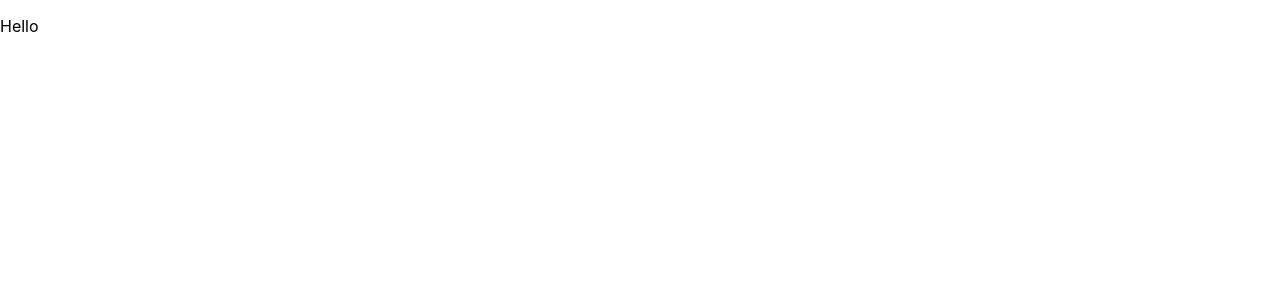
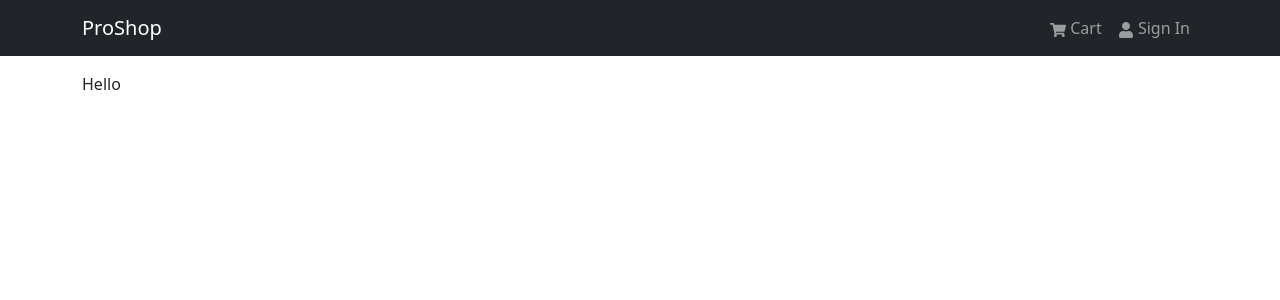
Before and after one commit to pranavbansal2809/proshop-v2-MERN, a React (Create React App) app in the folder frontend/: page / in a window 1280 px wide. Shown: the top 300 px of the page. Built offline with nearby package versions, Linux system fonts and the light colour scheme.

Commit message:
Adding Header

```diff
--- a/frontend/package.json
+++ b/frontend/package.json
@@ -6,8 +6,11 @@
     "@testing-library/jest-dom": "^5.16.5",
     "@testing-library/react": "^13.4.0",
     "@testing-library/user-event": "^13.5.0",
+    "bootstrap": "^5.3.3",
     "react": "^18.2.0",
+    "react-bootstrap": "^2.10.2",
     "react-dom": "^18.2.0",
+    "react-icons": "^5.2.1",
     "react-scripts": "5.0.1",
     "web-vitals": "^2.1.4"
   },
--- a/frontend/src/App.js
+++ b/frontend/src/App.js
@@ -1,6 +1,16 @@
+import { Container } from "react-bootstrap"
+import Header from "./components/Header"
+
 const App = () => {
   return (
-    <p>Hello</p>
+    <>
+      <Header/>
+      <main className='py-3'>
+        <Container>
+          <p>Hello</p>
+        </Container>
+      </main>
+    </>
   )
 }
 
--- /dev/null
+++ b/frontend/src/components/Header.jsx
@@ -0,0 +1,23 @@
+import {Navbar, Nav, Container} from 'react-bootstrap'
+import {FaShoppingCart, FaUser} from 'react-icons/fa'
+
+const Header = () => {
+  return (
+    <header>
+        <Navbar bg='dark' variant='dark' expand='lg' collapseOnSelect>
+            <Container>
+                <Navbar.Brand href='/'>ProShop</Navbar.Brand>
+                <Navbar.Toggle aria-controls='basic-navbar-nav'></Navbar.Toggle>
+                <Navbar.Collapse id='basic-navbar-nav'>
+                    <Nav className='ms-auto'>
+                        <Nav.Link href='/cart'><FaShoppingCart/> Cart</Nav.Link>
+                        <Nav.Link href='/login'><FaUser/> Sign In</Nav.Link>
+                    </Nav>
+                </Navbar.Collapse>
+            </Container>
+        </Navbar>
+    </header>
+  )
+}
+
+export default Header
--- a/frontend/src/index.js
+++ b/frontend/src/index.js
@@ -2,6 +2,7 @@
 import ReactDOM from 'react-dom/client';
 import './index.css';
 import App from './App';
+import 'bootstrap/dist/css/bootstrap.min.css'
 import reportWebVitals from './reportWebVitals';
 
 const root = ReactDOM.createRoot(document.getElementById('root'));
@@ -11,7 +12,4 @@
   </React.StrictMode>
 );
 
-// If you want to start measuring performance in your app, pass a function
-// to log results (for example: reportWebVitals(console.log))
-// or send to an analytics endpoint. Learn more: https://bit.ly/CRA-vitals
 reportWebVitals();
```
Also changed, not shown: 1 other file (tests, documents, lock files or other folders).
